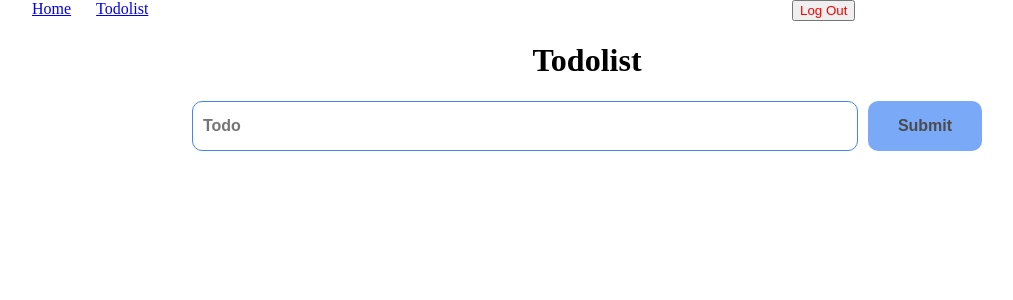
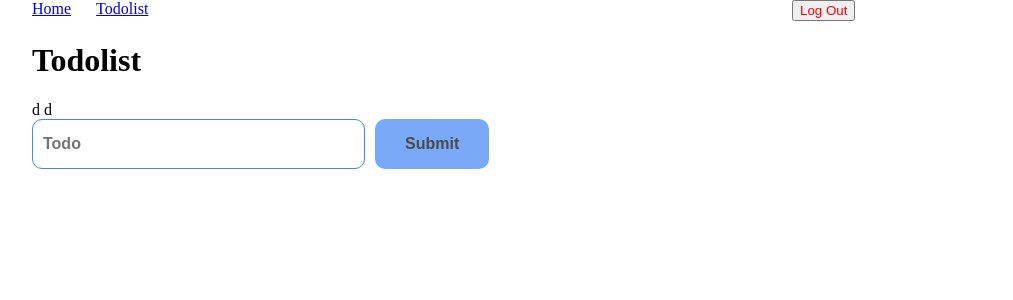
Before and after one commit to sercuu/ReactProject, a React (Create React App) app: page /todolist in a window 1280 px wide. Shown: the top 300 px of the page, without its empty margins (53-1066 px from the left). Built offline with nearby package versions, Linux system fonts and the light colour scheme; sample sign-in values are in the browser's storage.

Commit message:
todolist delete button

```diff
--- a/src/Redux/Actions/LoginAction.js
+++ b/src/Redux/Actions/LoginAction.js
@@ -16,8 +16,7 @@ export const sendLoginForm = data => dispatch => {
 
 const setLogalStorage = (dispatch, response) => {
   auth.setToken(response.data.token);
-  history.push('/home')
-
+  history.push('/home');
   dispatch({
     type: LOGIN_FORM_SEND_SUCCSES
   });
--- a/src/Redux/Actions/index.js
+++ b/src/Redux/Actions/index.js
@@ -1 +1,2 @@
 export * from './loginAction'
+export * from './todolistAction'
--- /dev/null
+++ b/src/Redux/Actions/todolistAction.js
@@ -0,0 +1,9 @@
+import {TODOLIST_DELETE} from '../types';
+
+export const todolistDelete = (number) => dispath => {
+    console.log(number, 'number');
+    dispath({
+        type: TODOLIST_DELETE,
+        payload: number
+    });
+}
--- /dev/null
+++ b/src/Redux/Reducers/Export/todolistReducers.js
@@ -0,0 +1,20 @@
+import { TODOLIST_DELETE } from '../../types';
+
+
+const INITIAL_STATE = {
+    todolistDelete: ''
+};
+
+
+const todolistReducer = (state = INITIAL_STATE, action) => {
+    switch (action.type) {
+        case TODOLIST_DELETE:
+            return {
+                ...state, todolistDelete: action.payload
+            };
+
+        default:
+            return state;
+    }
+}
+export default todolistReducer;
--- a/src/Redux/Reducers/index.js
+++ b/src/Redux/Reducers/index.js
@@ -1,8 +1,10 @@
 import {combineReducers} from 'redux'
 import { reducer as reduxFormReducer } from 'redux-form';
 import loginReducers from './Export/loginReducers';
+import todolistReducer from './Export/todolistReducers'
 
 const allField = combineReducers({
+    todolistReducer,
     loginReducers,
     form: reduxFormReducer,
   });
--- a/src/Redux/Types.js
+++ b/src/Redux/Types.js
@@ -2,3 +2,6 @@ export const LOGIN_FORM_SEND = 'login form send';
 export const LOGIN_FORM_SEND_SUCCSES = 'login form send succes';
 export const LOGIN_FORM_SEND_ERROR = 'login form send error';
 export const LOG_OUT = 'log out';
+
+// Todolist
+export const TODOLIST_DELETE = 'todolist'
--- a/src/components/List/List.js
+++ b/src/components/List/List.js
@@ -1,5 +1,7 @@
 import React from 'react';
 import './List.scss'
+import {connect} from 'react-redux'
+import {todolistDelete} from '../../Redux/Actions'
 
 const List = props => (
     <div className="listContainer">
@@ -11,6 +13,7 @@ const List = props => (
                   {item}
                   <button onClick={ () => {
                     console.log(index, 'sds')
+;                    props.todolistDelete(index)
                   }}></button>
                 </li>
               })
@@ -20,6 +23,13 @@ const List = props => (
     </div>
 );
 
+const mapStateToProps = () => {
+  return {
+
+  }
+}
 
 
-export default List;
+export default connect(mapStateToProps,{
+  todolistDelete
+})(List);
--- a/src/components/List/List.scss
+++ b/src/components/List/List.scss
@@ -1,10 +1,7 @@
 .listContainer {
-    width: 100%;
+    width: 50%;
     margin-top: 50px;
-    display: flex;
-    justify-content: center;
     .list{
-        width: 70%;
         ul{
             padding: 0;
             margin:0;
@@ -15,10 +12,11 @@
                 height: 50px;
                 background: #efefef;
                 display: flex;
-                justify-content: center;
+                justify-content: left;
                 align-items: center;
                 border-radius: 10px;
                 position: relative;
+                padding-left:10px;
 
                 font: {
                     size:16px;
--- a/src/containers/Todolist/Todolist.js
+++ b/src/containers/Todolist/Todolist.js
@@ -1,7 +1,9 @@
 import React, { Component } from 'react'
 import Default from '../../Layout/Default/index'
+import { connect } from 'react-redux';
 import List from '../../components/List/List'
 import './Todolist.scss'
+import { todolistDelete} from '../../Redux/Actions'
 
 class Todolist extends Component {
     constructor(props){
@@ -27,13 +29,18 @@ onSubmit = (value) => {
       });
 }
 
+componentWillReceiveProps(props){
+    console.log(props, 'props')
+}
+
 render() {
     return (
         <Default>
             <div className="todolist">
                 <div className='row'>
                     <div className='col-12'>
-                        <h1>Todolist</h1>
+                        <h1>Todolist</h1>d
+                        {this.props.todolistDelete}  d
                         <form onSubmit={this.onSubmit}>
                             <input
                                 type='text'
@@ -51,5 +58,13 @@ render() {
     )
   }
 }
+const mapStateToProps = (todolistReducer) => {
+    const { todolistDelete} = todolistReducer
+    return {
+        todolistDelete
+    }
+}
 
-export default  Todolist
+export default connect(mapStateToProps, {
+    todolistDelete
+})(Todolist)
--- a/src/containers/Todolist/Todolist.scss
+++ b/src/containers/Todolist/Todolist.scss
@@ -1,7 +1,7 @@
 .todolist{
-    text-align: center;
+
     input{
-        width: 60%;
+        width: 30%;
         height: 50px;
         border:1px solid #4285f4;
         border-radius: 10px;
@@ -25,6 +25,7 @@
         padding: 0 30px;
         border-radius: 10px;
         color:#000;
+        cursor: pointer;
         font: {
             size:16px;
             weight:bold;
```
